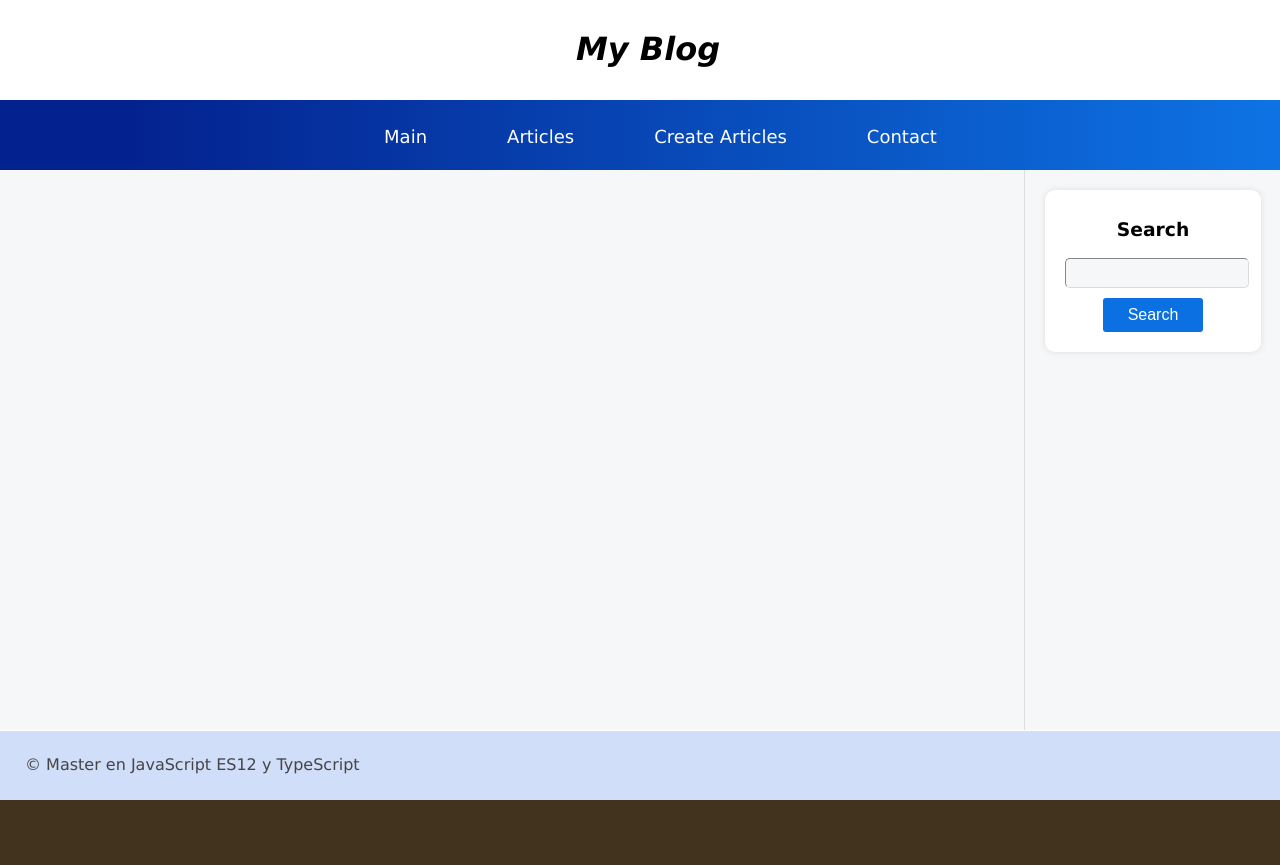
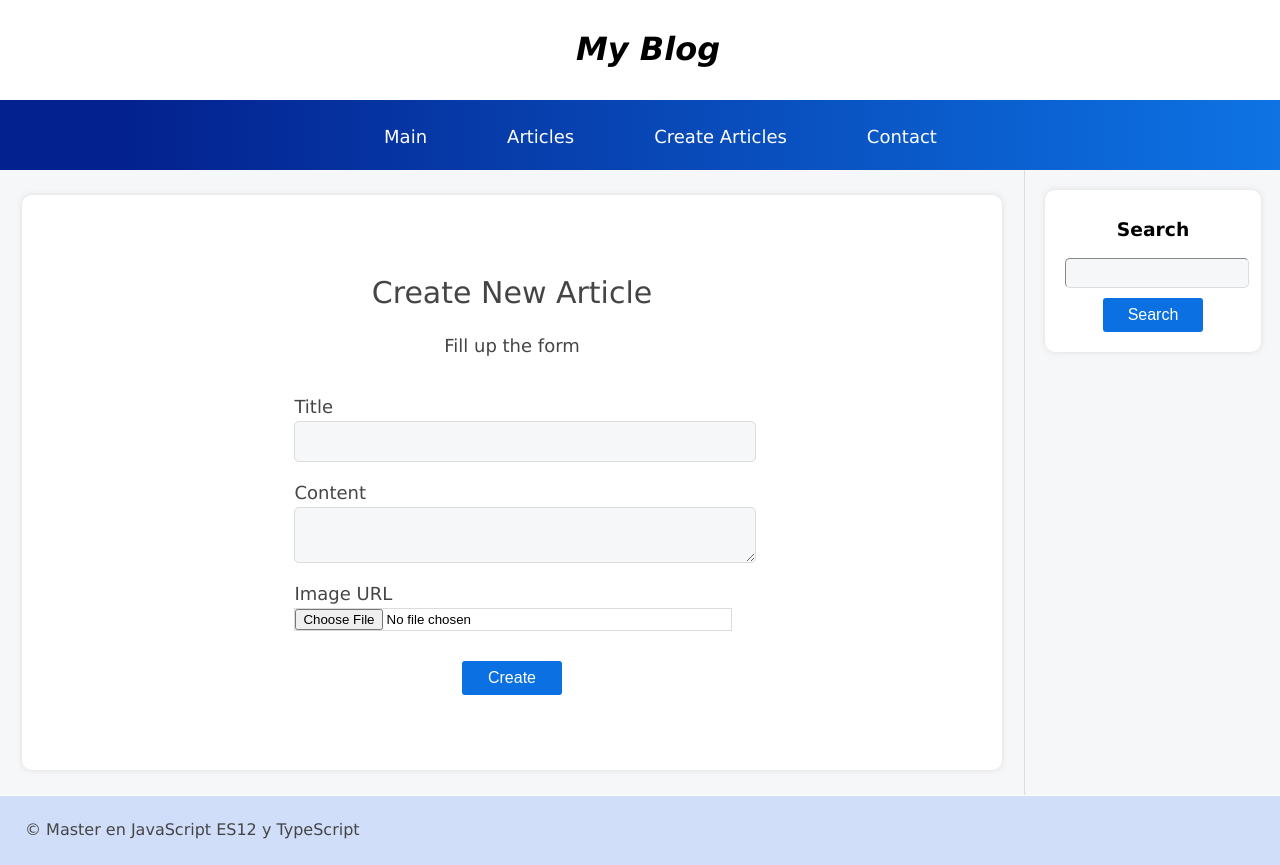
Before and after one commit to marcosdaguiar/my-blog, a React (Vite) app in the folder frontend/: page /create-articles in a window 1280 px wide. Before the commit the page ends 800 px from the top, so only its background shows below. Built offline with nearby package versions, Linux system fonts and the light colour scheme.

Commit message:
Added a form in create-article page, collecting values entered, and added style

```diff
--- a/frontend/src/components/pages/Create.jsx
+++ b/frontend/src/components/pages/Create.jsx
@@ -1,7 +1,40 @@
 import React from 'react'
+import { useState } from 'react';
+import { useForms } from "../../hooks/useForms";
 
 export const Create = () => {
+
+  const {form, sent, modified} = useForms({});
+
+  const saveArticle = (e) => {
+    e.preventDefault();
+    let newArticle = JSON.stringify(form);
+    console.log(newArticle);
+  }
+
+
   return (
-    <div>Create</div>
+    <div className='jumbo'>
+      <h1>Create New Article</h1>
+      <p>Fill up the form</p>
+
+      {/* Form to create a new article */}
+      <form className='form' onSubmit={saveArticle} >
+        <div className="form-group">
+          <label htmlFor="title">Title</label>
+          <input type="text" id="title" name="title" onChange={modified} required />
+        </div>
+        <div className="form-group">
+          <label htmlFor="content">Content</label>
+          <textarea id="content" name="content" onChange={modified} required></textarea>
+        </div>
+        <div className="form-group">
+          <label htmlFor="file0">Image URL</label>
+          <input type="file" id="file" name="file0"/>
+        </div>
+        <button type="submit" value= "Save" className='btn btn-success'>Create</button>
+      </form>
+
+    </div>
   )
 }
--- a/frontend/src/index.css
+++ b/frontend/src/index.css
@@ -4,6 +4,7 @@ body{
     font-family: Verdana, Geneva, Tahoma, sans-serif;
     padding: 0px;
     margin: 0px;
+    text-align: center;
 }
 
 .layout{
@@ -116,6 +117,46 @@ body{
     text-align: left;
     font-weight: 500;
     color: #454545;
+}
+
+input[type="text"],
+textarea{
+    display: block;
+    margin: 0 auto;
+    margin-top: 10px;
+    padding: 12px;
+    border-radius: 5px;
+    background: #f6f7f9;
+    color: #454545;
+    width: 80%;
+    opacity: 4;
+    outline: 0;
+    border-color: transparent;
+}
+
+.form-group [type="text"],
+.form-group textarea,
+.form-group input[type="file"]{
+    border: 1px solid #dbdbdb;
+    outline: 0;
+    width: 100%;
+    margin-top: 0px;
+    margin-bottom: 20px;
+}
+.form-group{
+    width: 50%;
+    margin: 0 auto;
+}
+
+
+.form-group label{
+    display: block;
+    text-align: left;
+    font-size: 18px;
+    font-weight: 400;
+    color: #454545;
+    margin-bottom: 4px;
+
 }
 
 .article-item .edit{
@@ -231,7 +272,6 @@ input[type="button"]{
 
 }
 
-
 .footer{
     grid-area: footer;
     background: #d1defa;
--- a/frontend/src/routing/RouterConfig.jsx
+++ b/frontend/src/routing/RouterConfig.jsx
@@ -6,6 +6,7 @@ import { Header } from "../components/layout/Header";
 import { Nav } from "../components/layout/Nav";
 import { Sidebar } from "../components/layout/Sidebar";
 import { Footer } from "../components/layout/Footer";
+import { Create } from "../components/pages/Create";
 
 export const RouterConfig = () => {
     return (
@@ -20,6 +21,7 @@ export const RouterConfig = () => {
                     <Route path='/' element={<Main/>} />
                     <Route path='/main' element={<Main/>} />
                     <Route path='/articles' element={<Articles/>} />
+                    <Route path='//create-articles' element={<Create/>} />
                 </Routes>
             </section>
 
```
